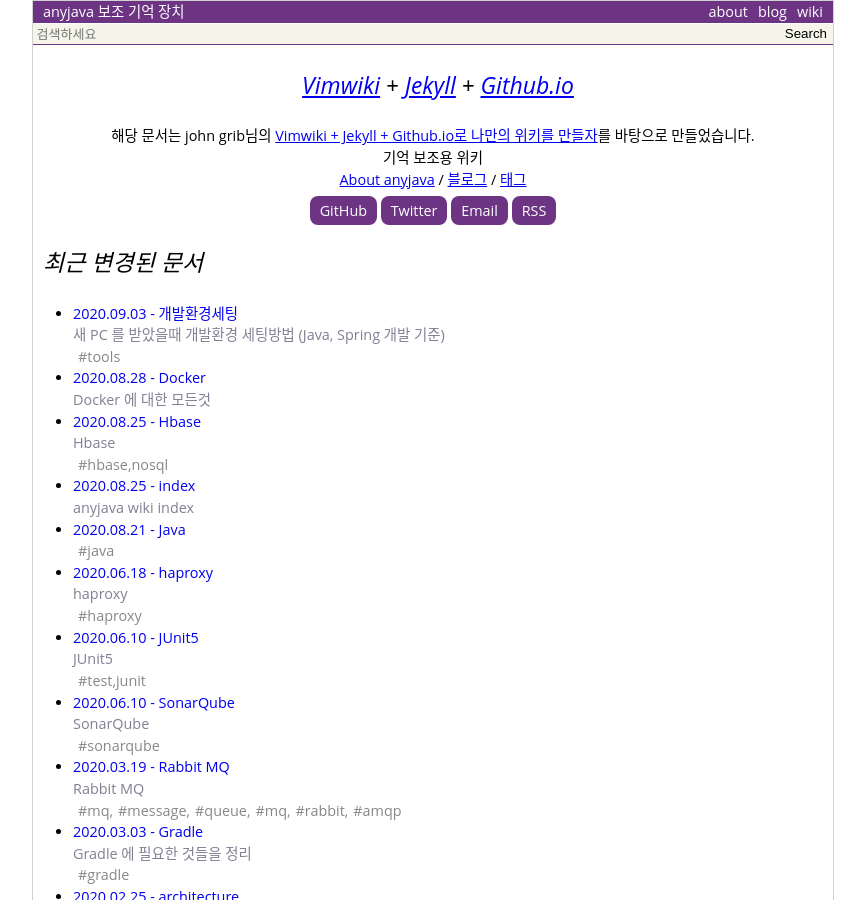
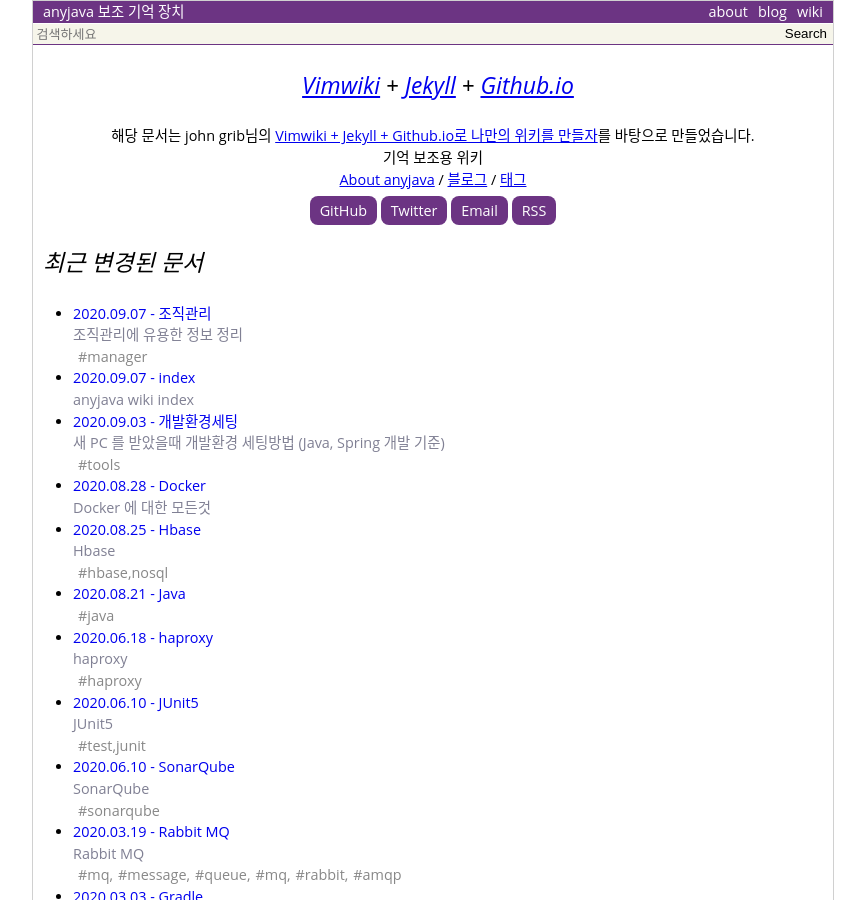
Before and after one commit to anyjava/anyjava.github.io, a Jekyll site: the page built from index.html, in a window 1280 px wide and 900 px high. Shown: the whole window, without its empty margins (207-1072 px from the left). Built offline with Jekyll 4.4.1, drawn with Linux system fonts in a browser that asks for light colours; some of the changed text lies outside the part shown.

Commit message:
ADD 조직관리.md

```diff
--- a/_data/pageMap.yml
+++ b/_data/pageMap.yml
@@ -12,7 +12,7 @@
     summary: '새 PC 를 받았을때 개발환경 세팅방법 (Java, Spring 개발 기준)'
     parent: index
     url: /wiki/개발환경세팅
-    updated: '2020-03-13 09:07:43 +0900'
+    updated: '2020-09-03 01:08:01 +0900'
     children: []
 기본적인내용:
     type: wiki
@@ -37,6 +37,14 @@
     parent: index
     url: /wiki/연말정산
     updated: '2020-01-20 17:46:58 +0900'
+    children: []
+조직관리:
+    type: wiki
+    title: 조직관리
+    summary: '조직관리에 유용한 정보 정리'
+    parent: index
+    url: /wiki/조직관리
+    updated: '2020-09-07 10:47:10 +0900'
     children: []
 Airflow:
     type: wiki
@@ -132,7 +140,7 @@
     summary: 'Docker 에 대한 모든것'
     parent: DevOps
     url: /wiki/Docker
-    updated: '2020-03-06 21:06:00 +0900'
+    updated: '2020-08-28 01:18:29 +0900'
     children: []
 Document:
     type: wiki
@@ -204,7 +212,7 @@
     summary: 'anyjava wiki index'
     parent: null
     url: /wiki/index
-    updated: '2020-08-25 03:16:02 +0900'
+    updated: '2020-09-07 10:46:08 +0900'
     children: []
 Infra:
     type: wiki
--- a/_data/tagList.yml
+++ b/_data/tagList.yml
@@ -20,7 +20,6 @@
 - designpattern
 - devops
 - 'devops,'
-- docker
 - document
 - 'enum,'
 - 'gc,'
@@ -49,6 +48,7 @@
 - kubernetes
 - linux
 - logstash
+- manager
 - 'message,'
 - 'mq,'
 - 'ms-sql,'
--- a/_data/tagMap.yml
+++ b/_data/tagMap.yml
@@ -22,6 +22,8 @@
     - {fileName: 성능튜닝}
 '연말정산,공인인증서':
     - {fileName: 연말정산}
+manager:
+    - {fileName: 조직관리}
 'airflow,':
     - {fileName: Airflow}
 datapipline:
@@ -48,8 +50,6 @@
     - {fileName: DataStructure}
 devops:
     - {fileName: DevOps}
-docker:
-    - {fileName: Docker}
 document:
     - {fileName: Document}
 'enum,':
--- a/_wiki/index.md
+++ b/_wiki/index.md
@@ -3,7 +3,7 @@
 title   : index
 summary : anyjava wiki index
 date    : 2018-08-15 19:41:36 +0900
-updated : 2020-08-25 03:16:02 +0900
+updated : 2020-09-07 10:46:08 +0900
 tags    :
 toc     : true
 public  : true
@@ -68,6 +68,7 @@
 * [[SonarQube]]
 * [[Synology]]
 
+* [[조직관리]]
 * [[Books]]
 	* [[Refactoring]]
 	* [[GOF_DesignPattern]]
```
Also changed, not shown: _wiki/조직관리.md (added, +19 -0 lines).
